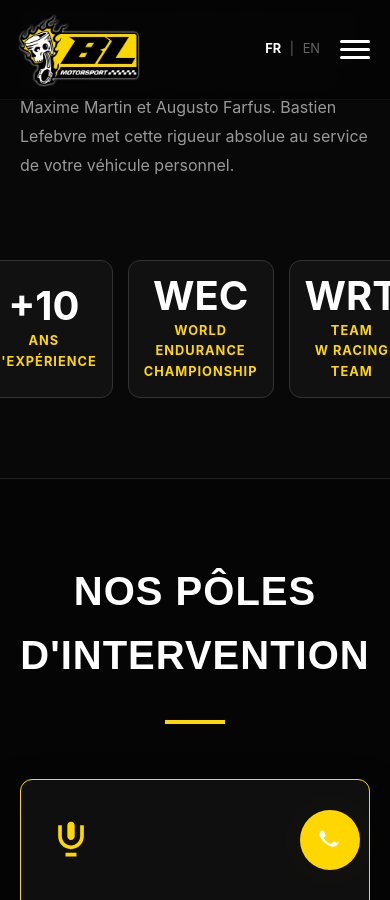
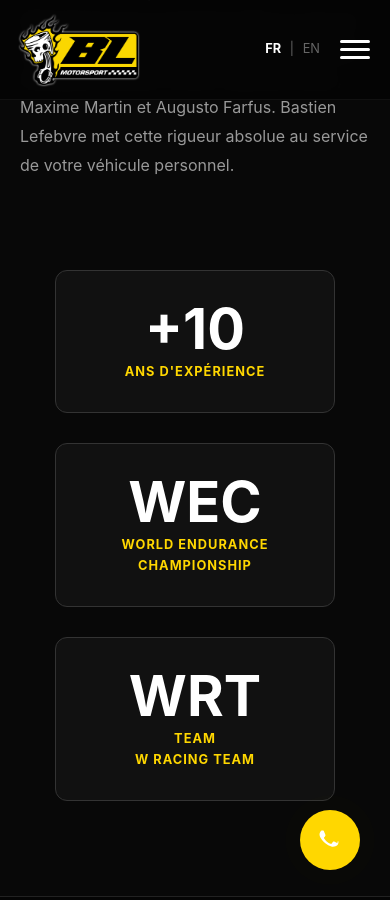
Before and after one commit to DuvalDVL/bl-motorsport, a Jekyll site: the page built from fr/index.html, in a window 390 px wide and 900 px high, scrolled down 1152 px. Built offline with Jekyll 4.4.1, drawn with Linux system fonts in a browser that asks for light colours.

Commit message:
Update style.scss

```diff
--- a/assets/css/style.scss
+++ b/assets/css/style.scss
@@ -35,6 +35,7 @@ img { max-width: 100%; height: auto; display: block; }
   text-transform: uppercase; font-weight: bold; letter-spacing: 1px; font-size: 0.9rem;
   margin: 10px 10px 10px 0; border: 2px solid $color-brand-yellow;
   cursor: pointer; text-align: center;
+  border-radius: 12px !important; /* V2 */
 }
 .btn-primary {
   background-color: $color-brand-yellow; color: $color-brand-black;
@@ -48,7 +49,7 @@ img { max-width: 100%; height: auto; display: block; }
 
 /* --- HEADER --- */
 .site-header {
-  position: fixed; top: 0; left: 0; width: 100%; height: $header-height;
+  position: fixed; top: 0; left: 0; width: 100%; height: 100px; /* Ajusté V2 */
   z-index: 1000; display: flex; align-items: center;
   background-color: transparent;
   border-bottom: 1px solid rgba(255, 255, 255, 0.1);
@@ -59,7 +60,7 @@ img { max-width: 100%; height: auto; display: block; }
   }
 }
 .header-container { display: flex; justify-content: space-between; align-items: center; width: 100%; max-width: 1200px; margin: 0 auto; padding: 0 20px; }
-.site-logo { font-family: 'Oswald', sans-serif; font-size: 1.5rem; font-weight: 700; color: $color-text-white; img { height: 50px; width: auto; filter: drop-shadow(0 0 1px white); } }
+.site-logo { font-family: 'Oswald', sans-serif; font-size: 1.5rem; font-weight: 700; color: $color-text-white; img { height: 70px !important; width: auto; filter: drop-shadow(0 0 1px white); } }
 .desktop-nav {
   @media (max-width: 900px) { display: none; }
   ul { display: flex; gap: 30px; list-style: none; margin: 0; padding: 0;
@@ -99,7 +100,7 @@ img { max-width: 100%; height: auto; display: block; }
 .text-gradient { background: linear-gradient(to right, #ffffff, #a0a0a0); -webkit-background-clip: text; -webkit-text-fill-color: transparent; }
 .hero-subtitle { font-size: 1.2rem; color: rgba(255,255,255,0.8); margin-bottom: 40px; font-weight: 300; strong { color: $color-brand-yellow; } }
 
-/* --- BIO SECTION (V3 : CENTRAGE PC FINAL) --- */
+/* --- BIO SECTION (CORRIGÉ V4 : FLEX WRAP & MOBILE STACK) --- */
 .bio-section {
   background: #080808;
   padding: 80px 0;
@@ -136,45 +137,67 @@ img { max-width: 100%; height: auto; display: block; }
   margin-bottom: 0;
 }
 
+/* CONTENEUR DES 3 CARTES */
 .bio-stats {
   display: flex;
   gap: 30px;
   width: 100%;
-
-  /* LA CORRECTION EST ICI : On centre les boîtes horizontalement */
   justify-content: center;
+  flex-wrap: wrap; /* IMPORTANT : Permet le passage à la ligne */
 }
 
-/* MOBILE : Ajustements d'espacement */
-@media (max-width: 600px) {
+/* MOBILE : Ajustements */
+@media (max-width: 900px) {
   .bio-stats {
     gap: 15px;
-    margin-top: 20px;
+    margin-top: 30px;
+    flex-direction: row;
+    justify-content: center;
   }
 }
 
+/* STYLE DES CARTES */
 .stat-card {
   border: 1px solid #333;
   padding: 30px;
   text-align: center;
   background: #111;
+  border-radius: 12px !important; /* V2 Bords arrondis */
 
-  /* PC : On force le carré, on limite la largeur ET on centre le contenu interne */
+  /* PC : Taille fixe carrée */
   flex: 0 1 250px;
   aspect-ratio: 1 / 1;
   display: flex;
   flex-direction: column;
   justify-content: center;
   align-items: center;
+
+  transition: transform 0.3s ease, border-color 0.3s ease;
+
+  &:hover {
+    transform: translateY(-5px);
+    border-color: #FFD700;
+  }
 }
 
-/* MOBILE : On repasse en rectangles souples */
+/* MOBILE SPECIFIQUE (Petits écrans) : On empile pour éviter le débordement */
 @media (max-width: 600px) {
+  .bio-stats {
+    flex-direction: column; /* Empile les cartes verticalement */
+    align-items: center;
+    width: 100%;
+  }
+
   .stat-card {
-    padding: 15px;
-    aspect-ratio: auto;
-    flex: 1;
-    max-width: none;
+    width: 100%;       /* Prend toute la largeur dispo */
+    max-width: 280px;  /* Mais pas trop large non plus */
+    aspect-ratio: auto; /* Hauteur automatique selon le texte */
+    flex: none;
+    margin-bottom: 15px;
+  }
+
+  .stat-number {
+    font-size: 2.5rem; /* Un peu plus petit sur mobile */
   }
 }
 
@@ -184,12 +207,6 @@ img { max-width: 100%; height: auto; display: block; }
   font-weight: 700;
   color: white;
   line-height: 1;
-}
-
-@media (max-width: 600px) {
-  .stat-number {
-    font-size: 2.5rem;
-  }
 }
 
 .stat-label {
@@ -213,6 +230,8 @@ img { max-width: 100%; height: auto; display: block; }
 
 .service-card {
   background: #0f0f0f; padding: 40px 30px; border: 1px solid #222; transition: all 0.3s ease; display: flex; flex-direction: column; position: relative;
+  border-radius: 12px !important; /* V2 */
+
   /* Hover desktop OU Active mobile */
   &:hover, &.active-mobile {
     transform: translateY(-5px); border-color: $color-brand-yellow; box-shadow: 0 10px 30px rgba(0,0,0,0.5);
@@ -247,7 +266,7 @@ img { max-width: 100%; height: auto; display: block; }
 .step-circle { display: inline-block; width: 60px; height: 60px; border: 1px solid #333; color: $color-brand-yellow; font-size: 1.5rem; line-height: 60px; border-radius: 50%; transition: all 0.3s ease; background-color: transparent; }
 
 /* --- PAGE LAYOUTS --- */
-.page-header-simple { padding-top: 150px; padding-bottom: 50px; background-color: #080808; text-align: center; .page-title { font-size: 3rem; } }
+.page-header-simple { padding-top: 180px; /* Ajusté V2 */ padding-bottom: 50px; background-color: #080808; text-align: center; .page-title { font-size: 3rem; } }
 .service-detail-section { padding: 80px 0; background-color: #0a0a0a; border-bottom: 1px solid #1a1a1a; &.bg-darker { background-color: #050505; } }
 
 /* --- SERVICE GRID LAYOUT (CORRIGÉ MOBILE ORDRE) --- */
@@ -298,7 +317,7 @@ img { max-width: 100%; height: auto; display: block; }
   .img-wrapper {
     position: relative;
     border: 1px solid #333;
-    border-radius: 4px;
+    border-radius: 12px !important; /* V2 */
     overflow: hidden;
     /* Ratio d'aspect pour éviter les sauts */
     aspect-ratio: 4/3;
@@ -318,7 +337,7 @@ img { max-width: 100%; height: auto; display: block; }
 
 /* --- CONTACT --- */
 .contact-grid { display: grid; grid-template-columns: 1fr 1fr; gap: 60px; margin-bottom: 80px; @media (max-width: 900px) { grid-template-columns: 1fr; } }
-.contact-form-wrapper { background-color: #111; padding: 40px; border: 1px solid #222; }
+.contact-form-wrapper { background-color: #111; padding: 40px; border: 1px solid #222; border-radius: 12px !important; /* V2 */ }
 .dark-form {
   .form-group { margin-bottom: 20px; label { display: block; color: #888; margin-bottom: 8px; } input, textarea { width: 100%; background-color: #050505; border: 1px solid #333; color: white; padding: 12px 15px; font-family: inherit; &:focus { outline: none; border-color: $color-brand-yellow; } } }
 }
@@ -379,7 +398,7 @@ footer { background-color: #020202; border-top: 1px solid #111; padding: 40px 0;
 /* Colonne 1 : Brand */
 .brand-col {
   .footer-logo img {
-    height: 40px;
+    height: 80px !important; /* V2 */
     margin-bottom: 20px;
     opacity: 0.8;
   }
@@ -483,6 +502,7 @@ footer { background-color: #020202; border-top: 1px solid #111; padding: 40px 0;
     background-color: rgba(255, 255, 255, 0.1); /* Fond gris transparent */
     border-radius: 4px; /* Coins légèrement arrondis comme sur ta capture */
     transition: all 0.3s ease;
+    border-radius: 12px !important; /* V2 */
 
     svg {
       width: 20px;
@@ -515,6 +535,7 @@ footer { background-color: #020202; border-top: 1px solid #111; padding: 40px 0;
   overflow: hidden;
   border: 1px solid #222;
   aspect-ratio: 4/3; /* Format rectangulaire classique photo */
+  border-radius: 12px !important; /* V2 */
 
   img {
     width: 100%;
@@ -581,9 +602,8 @@ footer { background-color: #020202; border-top: 1px solid #111; padding: 40px 0;
   color: #ffffff;
   text-decoration: none; /* Optionnel : retire le soulignement au survol */
 }
-/* --- MODIFICATIONS CLIENT V2 --- */
 
-/* 1. BORDS ARRONDIS (Global) */
+/* --- MODIFICATIONS CLIENT V2 (AJOUTS GLOBAUX DE SÉCURITÉ) --- */
 .btn,
 .service-card,
 .stat-card,
@@ -595,25 +615,7 @@ input, textarea {
   border-radius: 12px !important; /* Arrondi plus doux et moderne */
 }
 
-/* 2. LOGO PLUS GRAND */
-.site-logo img {
-  height: 70px !important; /* Était à ~50px */
-  width: auto;
-}
-.footer-logo img {
-  height: 80px !important; /* Était à ~40px */
-  margin-bottom: 20px;
-}
-
-/* Ajustement Header pour le grand logo */
-.site-header {
-  height: 100px; /* On augmente un peu la hauteur du header */
-}
-.page-header-simple {
-  padding-top: 180px; /* On décale le contenu des pages pour pas que le header morde dessus */
-}
-
-/* 3. MASQUER HORAIRES (Si présents dans des listes spécifiques) */
+/* MASQUER HORAIRES (Si présents dans des listes spécifiques) */
 .schedule-hide {
   display: none !important;
 }
```
